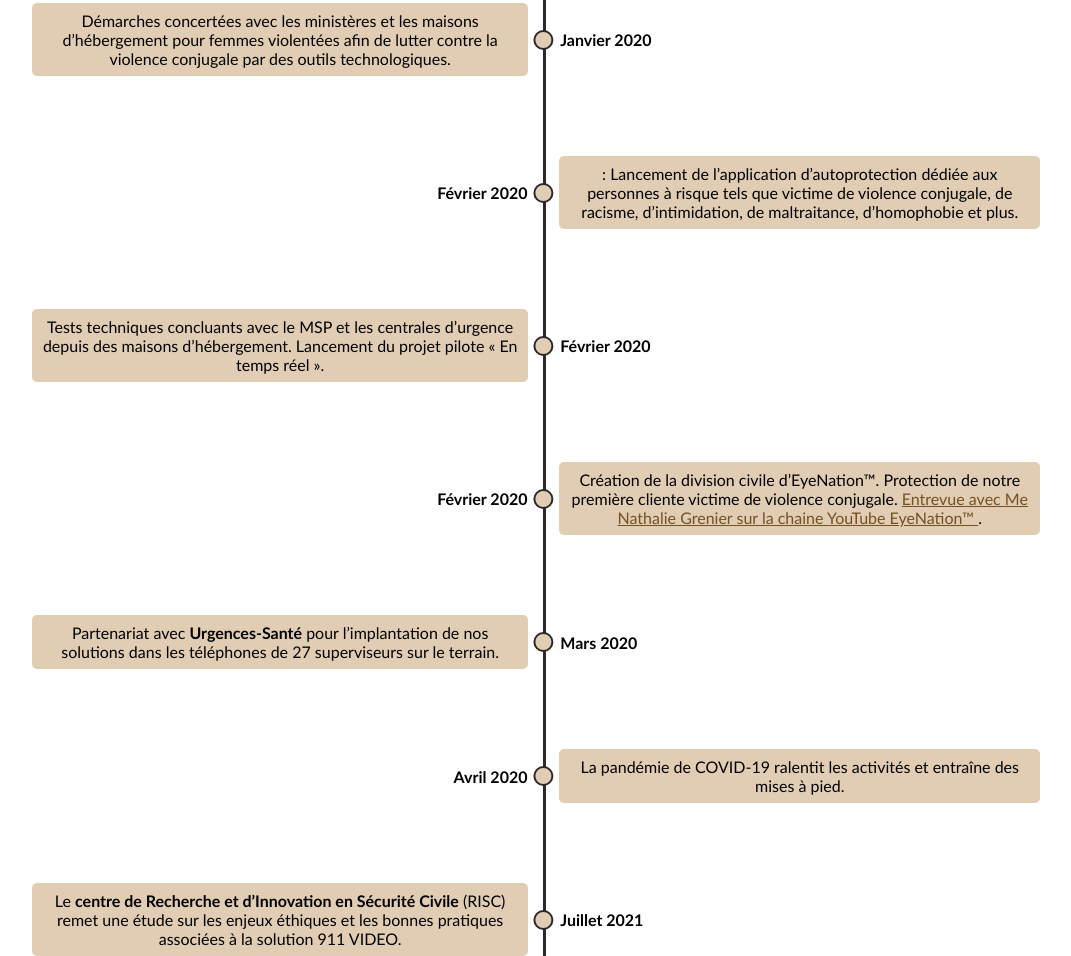
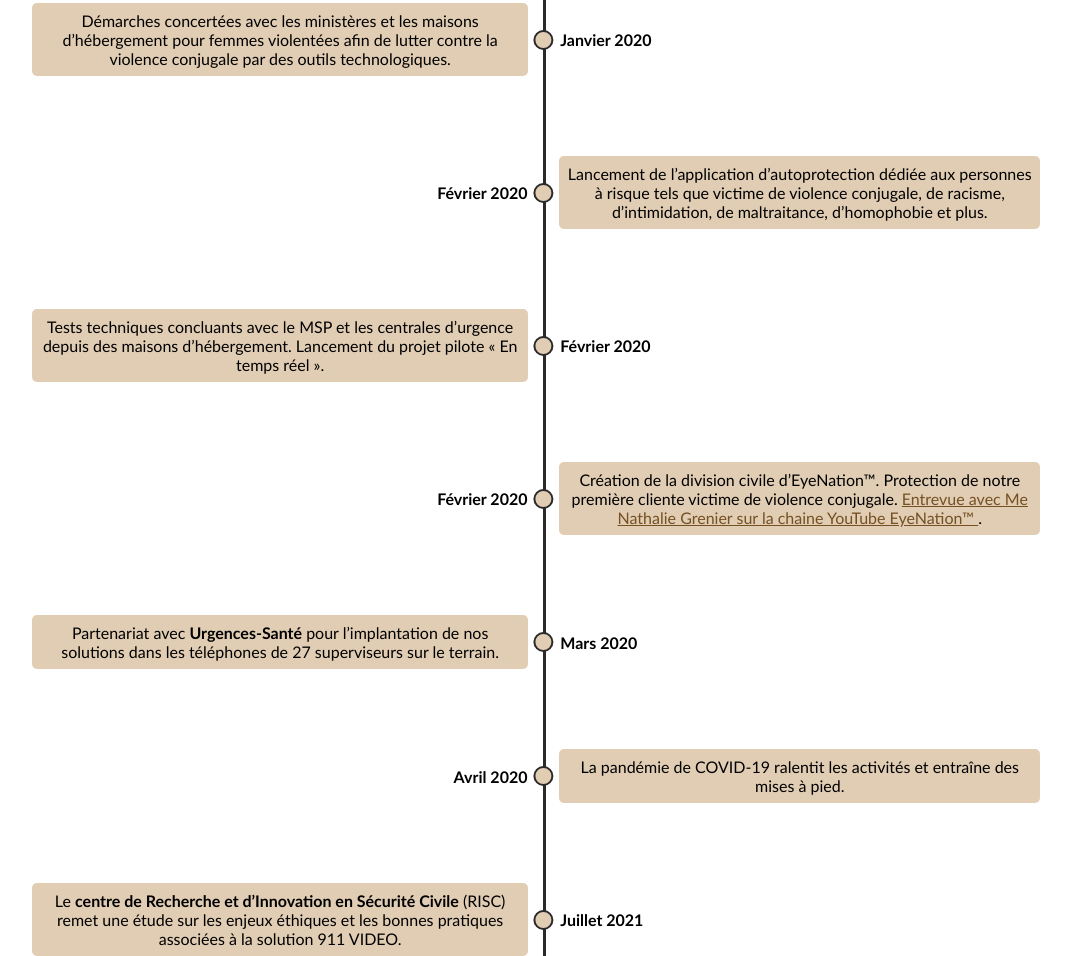
Before and after one commit to Alek-DB/GinoWebsites, a plain HTML site: page index.html in a window 1280 px wide. Shown: the part 2477-3433 px from the top of the page, without its empty margins (96-1167 px from the left). Drawn offline with nearby package versions, Linux system fonts and the light colour scheme.

Commit message:
mini update

```diff
--- a/index.html
+++ b/index.html
@@ -234,7 +234,7 @@
             </div>
             <div data-aos="fade-up" class="single-content-historique">
                 <div class="date-historique">Février 2020 </div>
-                <div class="contenu-historique">: Lancement de l’application d’autoprotection dédiée aux personnes à risque tels que victime de violence conjugale, de racisme, d’intimidation, de maltraitance, d’homophobie et plus.  </div>
+                <div class="contenu-historique">Lancement de l’application d’autoprotection dédiée aux personnes à risque tels que victime de violence conjugale, de racisme, d’intimidation, de maltraitance, d’homophobie et plus.  </div>
                 <div class="circle-historique"></div>
             </div>
             <div data-aos="fade-up" class="single-content-historique">
```
